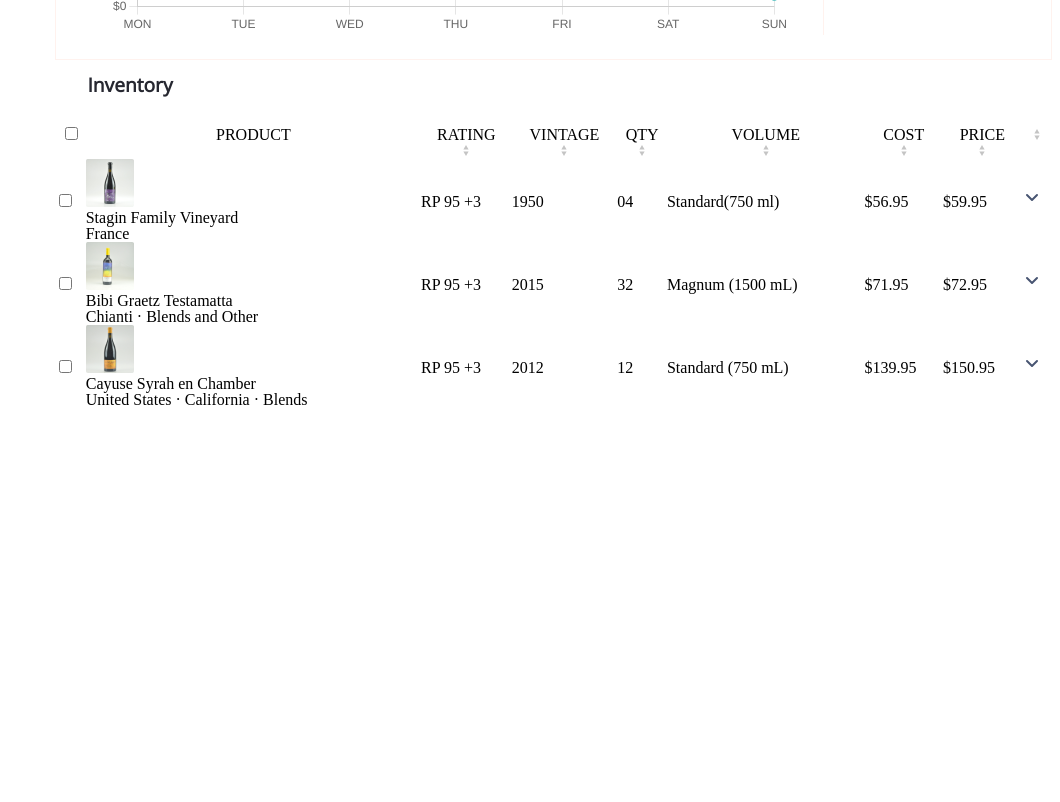
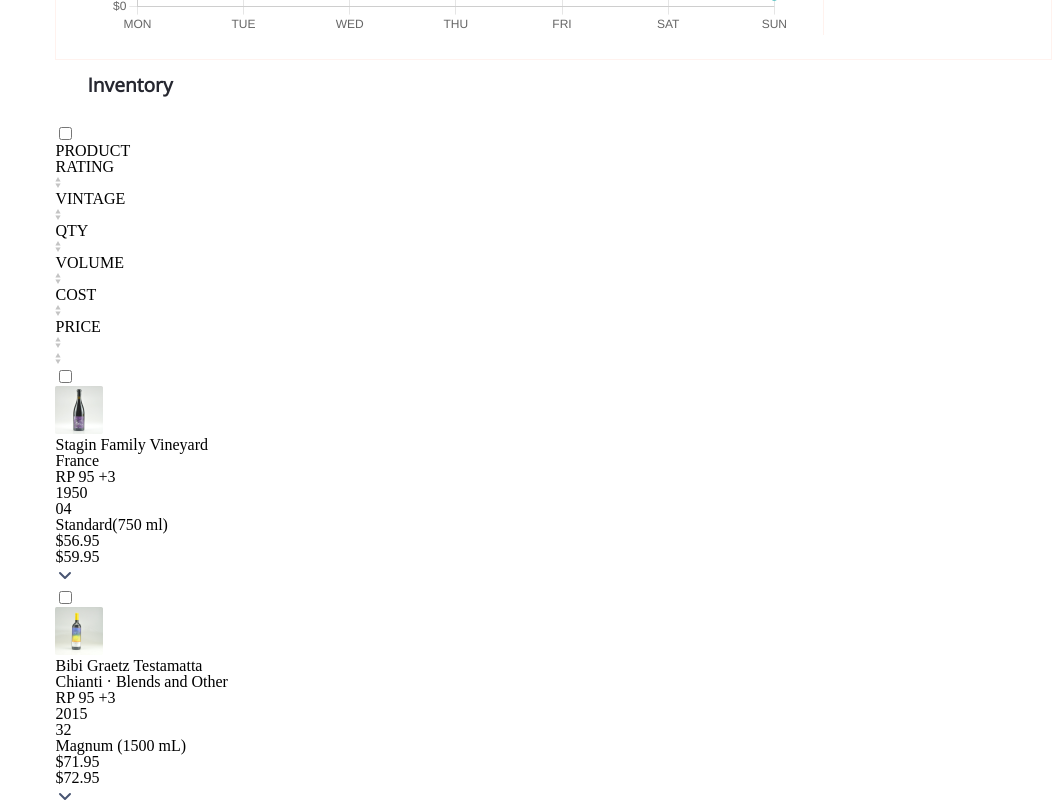
Before and after one commit to bokonist/thinklink-assignment, a React (Create React App) app: page / in a window 1280 px wide. Shown: the part 920-1722 px from the top of the page, without its empty margins (220-1280 px from the left). Before the commit the page ends 1336 px from the top, so only its background shows below. Built offline with nearby package versions, Linux system fonts and the light colour scheme.

Commit message:
refactored html tables to divs for easier styling

```diff
--- a/src/Components/InventoryTable.jsx
+++ b/src/Components/InventoryTable.jsx
@@ -8,50 +8,50 @@
 function InventoryTable() {
   return (
     <DataContext.Provider value={wineData}>
-      <table className="main-table">
-        <thead className="table-header">
-          <tr>
-            <th className="table-header-cell">
+      <div className="table-container">
+        <div className="main-table">
+          <div className="table-header">
+            <div className="table-header-cell first-column">
               <input type="checkbox" />
-            </th>
-            <th className="table-header-cell">
+            </div>
+            <div className="table-header-cell product-column">
               <p>PRODUCT</p>
-            </th>
-            <th className="table-header-cell">
+            </div>
+            <div className="table-header-cell rating-column">
               <p>RATING</p>
               <img src={sortUpDown} alt="" />
-            </th>
-            <th className="table-header-cell">
+            </div>
+            <div className="table-header-cell vintage-column">
               <p>VINTAGE</p>
               <img src={sortUpDown} alt="" />
-            </th>
-            <th className="table-header-cell">
+            </div>
+            <div className="table-header-cell qty-column">
               <p>QTY</p>
               <img src={sortUpDown} alt="" />
-            </th>
-            <th className="table-header-cell">
+            </div>
+            <div className="table-header-cell vol-column">
               <p>VOLUME</p>
               <img src={sortUpDown} alt="" />
-            </th>
-            <th className="table-header-cell">
+            </div>
+            <div className="table-header-cell cost-column">
               <p>COST</p>
               <img src={sortUpDown} alt="" />
-            </th>
-            <th className="table-header-cell">
+            </div>
+            <div className="table-header-cell price-column">
               <p>PRICE</p>
               <img src={sortUpDown} alt="" />
-            </th>
-            <th className="table-header-cell">
+            </div>
+            <div className="table-header-cell sort-column">
               <img src={sortUpDown} alt="" />
-            </th>
-          </tr>
-        </thead>
-        <tbody>
-          {wineData.map((item) => (
-            <InventoryTableEntry key={item.id} dataKey={item.id} />
-          ))}
-        </tbody>
-      </table>
+            </div>
+          </div>
+          <div className="table-body">
+            {wineData.map((item) => (
+              <InventoryTableEntry key={item.id} dataKey={item.id} />
+            ))}
+          </div>
+        </div>
+      </div>
     </DataContext.Provider>
   );
 }
--- a/src/Components/InventoryTableEntry.jsx
+++ b/src/Components/InventoryTableEntry.jsx
@@ -1,3 +1,4 @@
+/* eslint-disable jsx-a11y/interactive-supports-focus */
 /* eslint-disable jsx-a11y/no-noninteractive-element-interactions */
 import React, { useContext, useState } from 'react';
 import PropTypes from 'prop-types';
@@ -16,36 +17,37 @@
   const dummy = () => {};
   return (
     <>
-      <tr className="table-data-row">
-        <td className="table-data-cell">
+      <div className="table-data-row">
+        <div className="table-data-cell first-column">
           <input type="checkbox" />
-        </td>
-        <td className="table-data-cell">
+        </div>
+        <div className="table-data-cell product-column">
           <img alt="" src={dataObj?.imageData} className="product-image" />
           <p>{dataObj?.product}</p>
           <p>{dataObj?.region}</p>
-        </td>
-        <td className="table-data-cell">{dataObj?.avgRating}</td>
-        <td className="table-data-cell">{dataObj?.vintage}</td>
-        <td className="table-data-cell">{dataObj?.qty}</td>
-        <td className="table-data-cell">{dataObj?.volume}</td>
-        <td className="table-data-cell">{dataObj?.cost}</td>
-        <td className="table-data-cell">{dataObj?.price}</td>
-        <td
-          className="table-data-cell"
+        </div>
+        <div className="table-data-cell rating-column">
+          {dataObj?.avgRating}
+        </div>
+        <div className="table-data-cell vintage-column">{dataObj?.vintage}</div>
+        <div className="table-data-cell qty-column">{dataObj?.qty}</div>
+        <div className="table-data-cell vol-column">{dataObj?.volume}</div>
+        <div className="table-data-cell cost-column">{dataObj?.cost}</div>
+        <div className="table-data-cell price-column">{dataObj?.price}</div>
+        <div
+          role="button"
+          className="table-data-cell sort-column"
           onClick={handleExpand}
           onKeyDown={dummy}
         >
           <img src={dropDown} alt="" className={isExpanded ? 'expanded' : ''} />
-        </td>
-      </tr>
-      <tr>
-        {isExpanded && (
-          <td colSpan="9">
-            <InventoryTableEntryExpansion dataKey={dataKey} />
-          </td>
-        )}
-      </tr>
+        </div>
+      </div>
+      {isExpanded && (
+        <div colSpan="9">
+          <InventoryTableEntryExpansion dataKey={dataKey} />
+        </div>
+      )}
     </>
   );
 }
```
